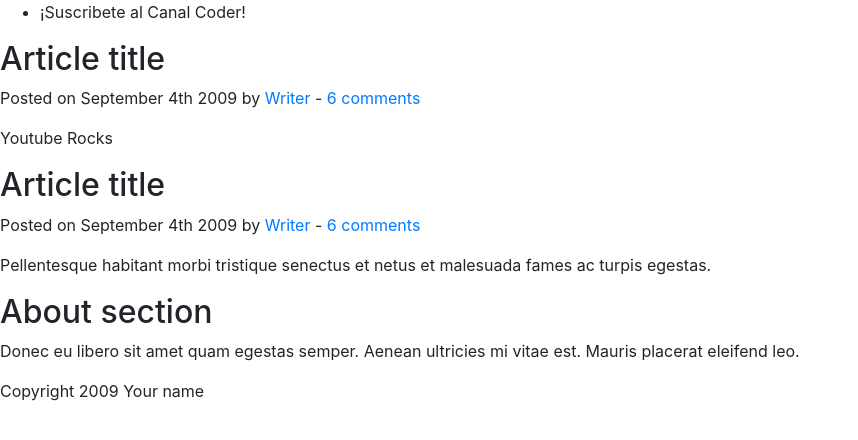
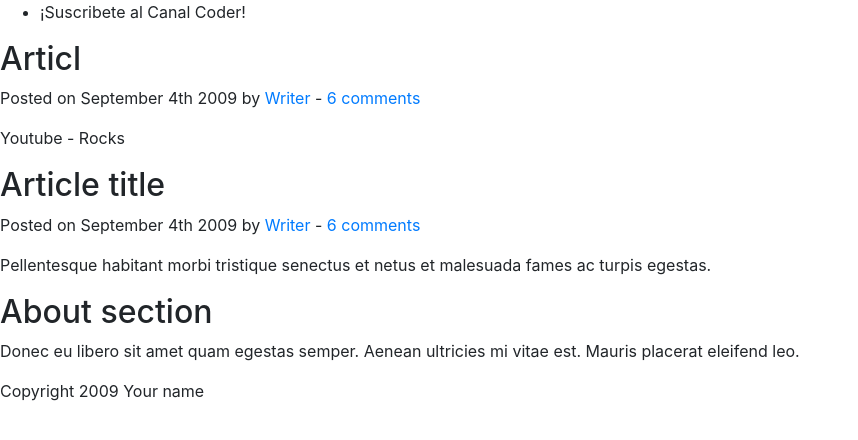
Before and after one commit to mitocode21/demo-repo2, a plain HTML site: page index.html in a window 1280 px wide. Shown: the whole page, without its empty margins (0-858 px from the left). Drawn offline with nearby package versions, Linux system fonts and the light colour scheme.

Commit message:
rocks cambio

```diff
--- a/index.html
+++ b/index.html
@@ -26,10 +26,10 @@
 
 		<article>
 			<header>
-				<h2>Article title</h2>
+				<h2>Articl</h2>
 				<p>Posted on <time datetime="2009-09-04T16:31:24+02:00">September 4th 2009</time> by <a href="#">Writer</a> - <a href="#comments">6 comments</a></p>
 			</header>
-			<p>Youtube Rocks</p>
+			<p>Youtube - Rocks</p>
 		</article>
 
 		<article>
```
